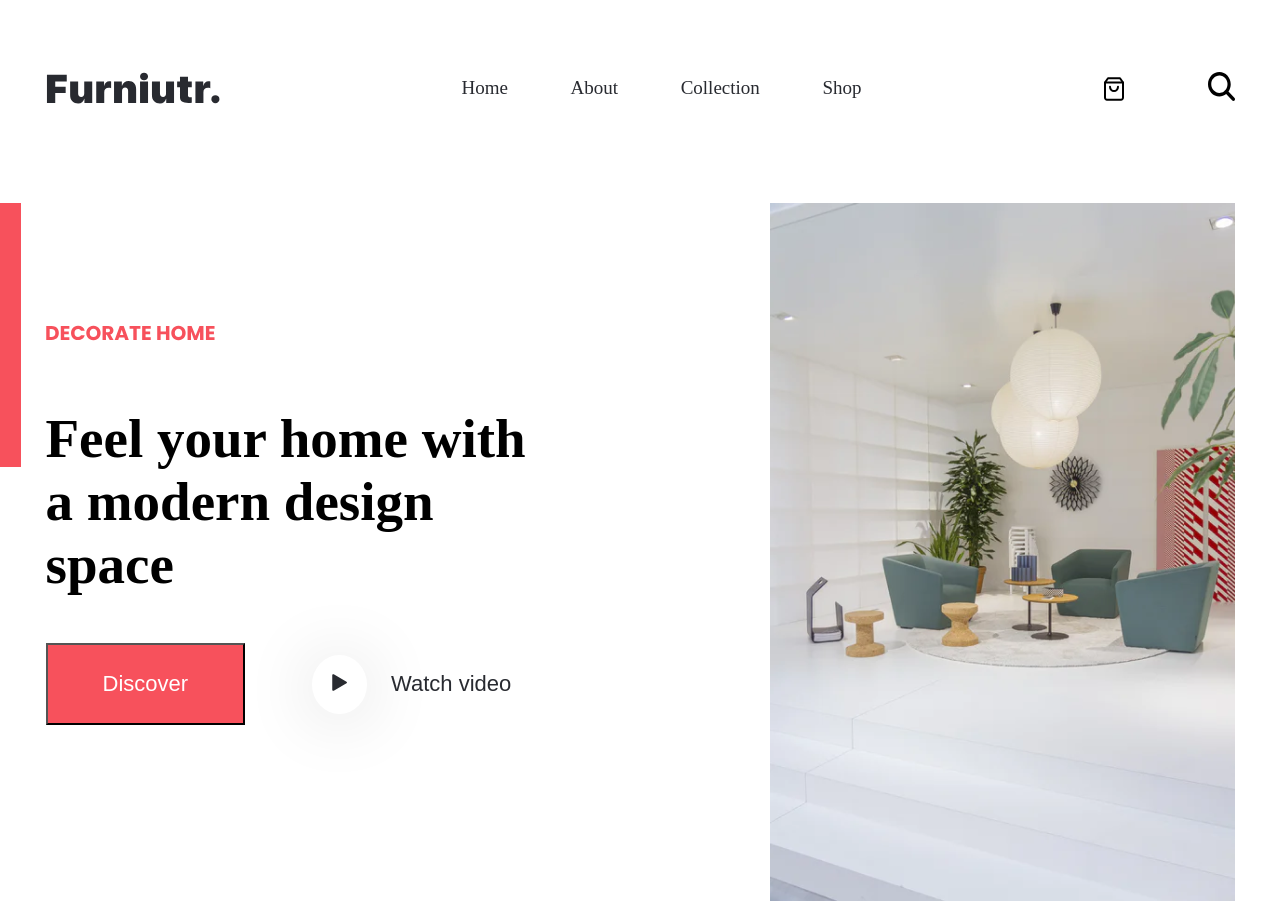
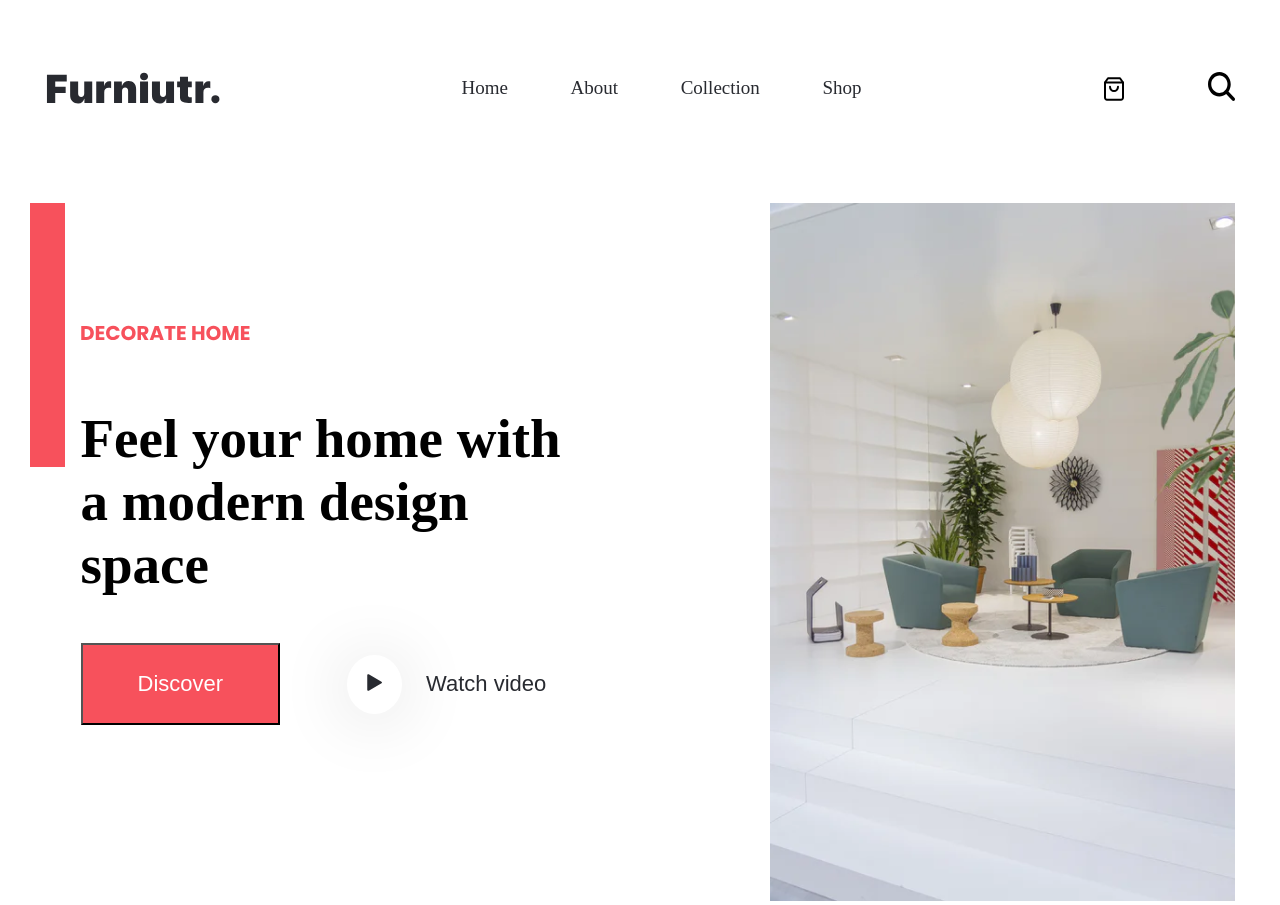
Before and after one commit to samandarsaburov/Furniture, a plain HTML site: page index.html in a window 1280 px wide. Drawn offline with Linux system fonts and the light colour scheme.

Commit message:
vdskvjdsv

```diff
--- a/style/global.css
+++ b/style/global.css
@@ -47,6 +47,7 @@ a {
   margin-top: 98px;
   justify-content: space-between;
   position: relative;
+  padding-left: 50px    ;
 }
 
 .home-left-logo {
@@ -94,7 +95,7 @@ a {
     height: 264px;
     background-color: #F7515C;
     position: absolute;
-    left: -45px ;
+    left: -1px ;
 }
 
 @media screen and (max-width:400px)  {
```
